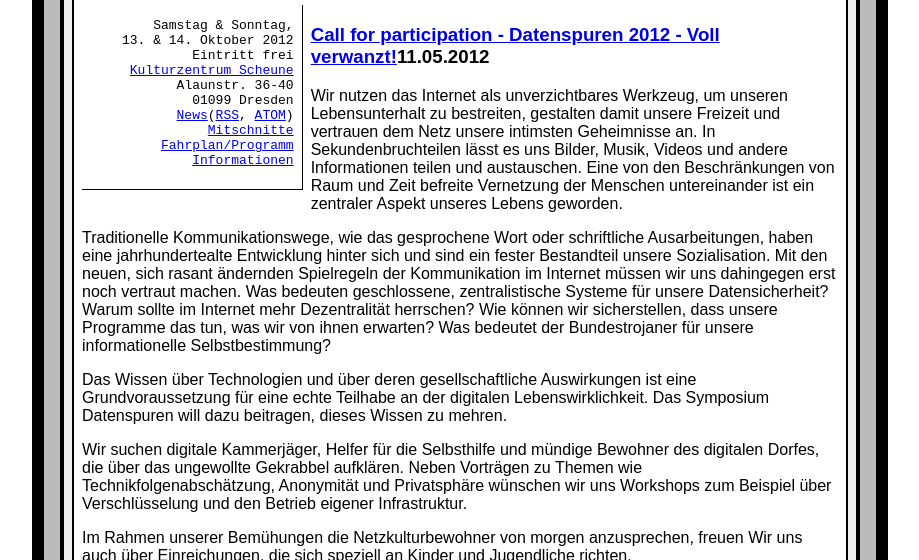
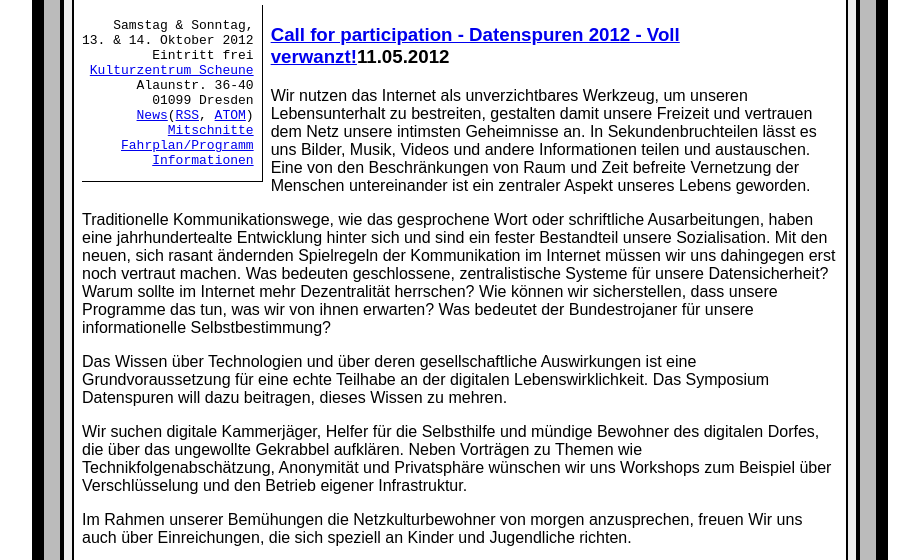
Before and after one commit to payload/ds12, a plain HTML site: page index.html in a window 1280 px wide. Shown: the part 199-759 px from the top of the page, without its empty margins (188-1107 px from the left). Drawn offline with Linux system fonts and the light colour scheme.

Commit message:
fixed #nav padding

```diff
--- a/style/style.css
+++ b/style/style.css
@@ -39,7 +39,7 @@ body > * {
 }
 #nav {
     margin: 0.5em;
-    padding: 0em 0.5em 0.5em 0em;
+    padding: 0em 0.5em 0em 0em;
     border-right: 1pt solid black;
     border-bottom: 1pt solid black;
 }
@@ -81,6 +81,7 @@ body > * {
     font-family: monospace;
     text-align: right;
     list-style: none;
+    padding-left: 0px;
 }
 /**/
 
```
